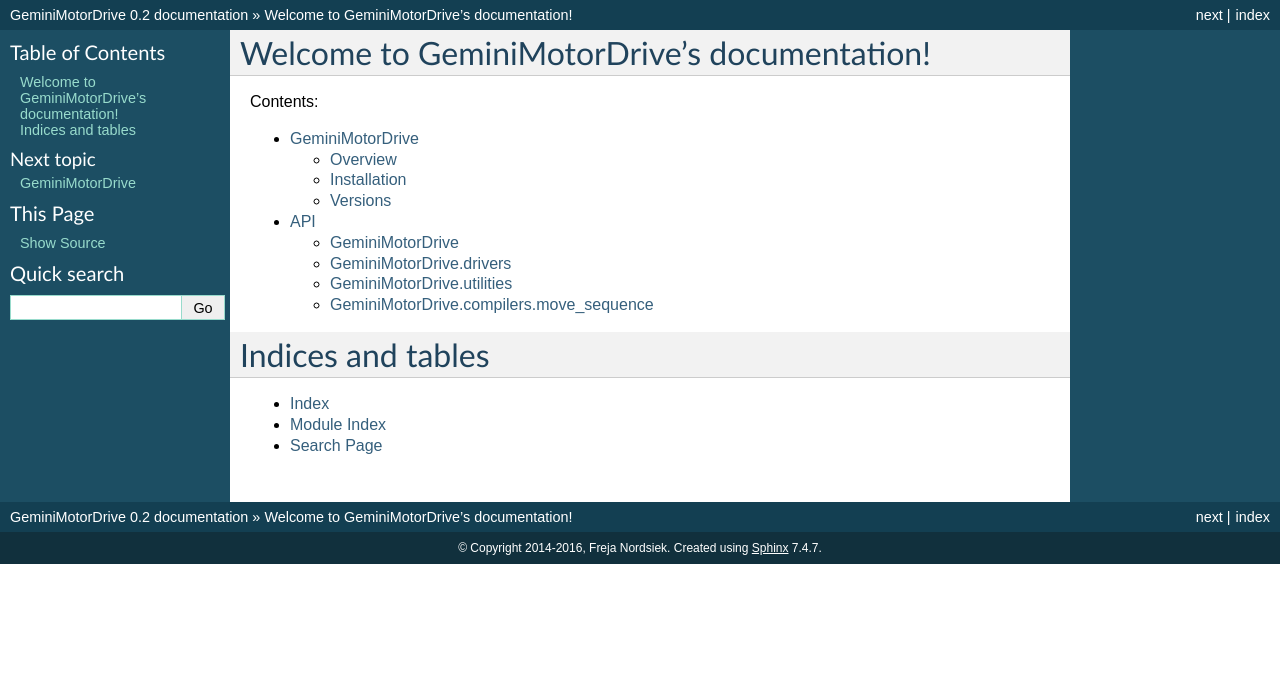
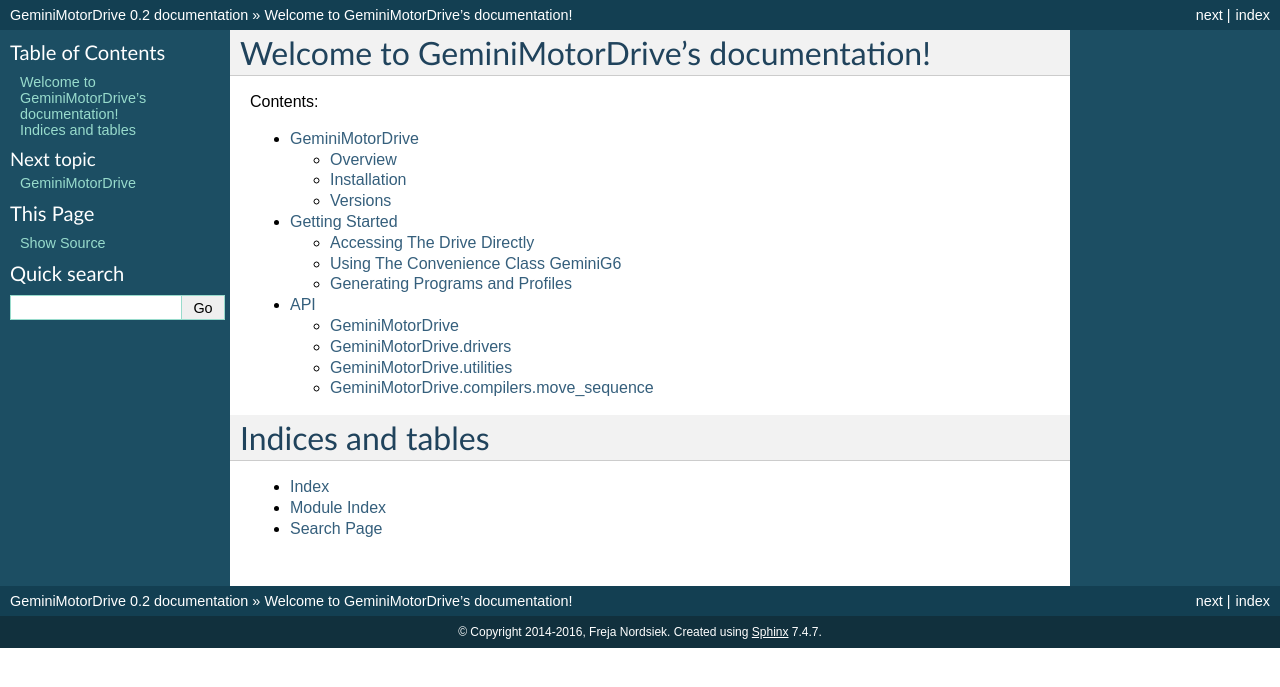
Before and after one commit to frejanordsiek/GeminiMotorDrive, a Sphinx documentation site: the page built from doc/source/index.rst, in a window 1280 px wide. Shown: the top 687 px of the page. Built offline with Sphinx 7.4.7, drawn with Linux system fonts in a browser that asks for light colours; part of the change alters nothing that is shown.

Commit message:
Added a GettingStarted page to the documentation providing explanations and examples.

```diff
--- /dev/null
+++ b/doc/source/GettingStarted.rst
@@ -0,0 +1,501 @@
+===============
+Getting Started
+===============
+
+Let's suppose that one has a Gemini GV-6 linear servo motor drive
+supporting the ASCII protocol connected to the RS232 port
+``'/dev/ttyS1'`` (would look more like ``'COM1'`` on Windows).
+
+Accessing The Drive Directly
+============================
+
+The drive is accessed directly by using drivers in the
+:py:mod:`GeminiMotorDrive.drivers` module. Right now, there is only one
+driver there, which is :py:class:`GeminiMotorDrive.drivers.ASCII_RS232`
+for the ASCII protocol over an RS232 connection (sometimes known as a
+serial connection).
+
+Connecting to The Drive
+-----------------------
+
+The first step is to connect to the drive using
+:py:class:`GeminiMotorDrive.drivers.ASCII_RS232`. There are two ways to
+access it. One is to access it directly as
+
+    >>> import GeminiMotorDrive
+    >>> from GeminiMotorDrive.drivers import ASCII_RS232
+    >>> dr = ASCII_RS232('/dev/ttyS1')
+
+and another is to use the :py:func:`GeminiMotorDrive.get_driver`
+function in the main module.
+
+    >>> import GeminiMotorDrive
+    >>> dr = GeminiMotorDrive.get_driver(driver='ASCII_RS232')
+
+Sending Commands to The Drive
+-----------------------------
+
+Using :py:meth:`GeminiMotorDrive.drivers.ASCII_RS232.send_command` and
+:py:meth:`GeminiMotorDrive.drivers.ASCII_RS232.send_commands`, one can
+send commands to the drive using the drive's ASCII language. For
+example, the drive would be energized (motor turned on) by doing
+
+    >>> dr.send_command('DRIVE1', immediate=False, timeout=1.0)
+    ['DRIVE1', 'DRIVE1\r\r\n', 'DRIVE1', None, []]
+
+The command was sent to the drive's command buffer to be executed
+when the drive is finished moving (``immediate=False``) with a
+timeout of one second to get a response from the drive. The returned
+``list`` gives the command sent to the drive (after sanitizing it a
+bit), the full response from the drive, the echoed command (``dr`` was
+initialized so that the drive would echo back commands to make it easier
+to send commands correctly), whether there was an error (``None`` means
+there was not), and the drive's repsonse separated into its individual
+lines. From the return values, there was no error meaning that the drive
+was successfully energized.
+
+If the same command had been sent but with a typo,
+
+    >>> dr.send_command('DRIV1', immediate=False, timeout=1.0)
+    ['DRIV1', 'DRIV1\r*UNDEFINED_LABEL\r\r\n', 'DRIV1',
+     'UNDEFINED_LABEL', []]
+
+The command produced an error since it was recognized. Specifically, the
+drive reported and ``'UNDEFINED_LABEL'`` error.
+
+An easier way to check whether there was an error or not is to use the
+:py:meth:`GeminiMotorDrive.drivers.ASCII_RS232.command_error` function,
+which returns ``'True'`` if a command response indicates an error. Doing
+this on the previous incorrect command,
+
+    >>> resp = dr.send_command('DRIV1', immediate=False, timeout=1.0)
+    >>> dr.command_error(resp)
+    True
+
+A ``list`` of multiple commands can be sent using
+:py:meth:`GeminiMotorDrive.drivers.ASCII_RS232.send_commands`. Let's
+energize the drive, move the motor 10000 motor units, make it oscillate
+10000 motor units 4 times, and then de-energize the drive.
+
+    >>> dr.send_commands(['DRIVE1', 'D-10000', 'GO']
+    ...                  + ['D-10000','GO','D10000','GO']*4
+    ...                  + [ 'DRIVE0'])
+    [['DRIVE1', 'DRIVE1\r', 'DRIVE1', None, []],
+     ['D-10000', 'D-10000\r', 'D-10000', None, []],
+     ['GO', 'GO\r', 'GO', None, []],
+     ['D-10000', 'D-10000\r', 'D-10000', None, []],
+     ['GO', 'GO\r', 'GO', None, []],
+     ['D10000', 'D10000\r', 'D10000', None, []],
+     ['GO', 'GO\r', 'GO', None, []],
+     ['D-10000', 'D-10000\r', 'D-10000', None, []],
+     ['GO', 'GO\r', 'GO', None, []],
+     ['D10000', 'D10000\r', 'D10000', None, []],
+     ['GO', 'GO\r', 'GO', None, []],
+     ['D-10000', 'D-10000\r', 'D-10000', None, []],
+     ['GO', 'GO\r', 'GO', None, []],
+     ['D10000', 'D10000\r', 'D10000', None, []],
+     ['GO', 'GO\r', 'GO', None, []],
+     ['D-10000', 'D-10000\r', 'D-10000', None, []],
+     ['GO', 'GO\r', 'GO', None, []],
+     ['D10000', 'D10000\r', 'D10000', None, []],
+     ['GO', 'GO\r', 'GO', None, []],
+     ['DRIVE0', 'DRIVE0\r', 'DRIVE0', None, []]]
+
+The returned ``list`` is just a ``list`` of the outputs for the
+individual commands.
+
+Using The Convenience Class GeminiG6
+====================================
+
+A major downside to using
+:py:class:`GeminiMotorDrive.drivers.ASCII_RS232` like this is that one
+must give the drive the exact commands for each action in the drive's
+language and then parse the output. This can be inconvenient at times
+and is also error prone.
+
+The :py:class:`GeminiMotorDrive.GeminiG6` class wraps around the driver
+to provide a more convenient interface for many commands.
+
+Wrapping The Driver
+-------------------
+
+An instance is made by passing a suitable driver (``dr`` in this case)
+
+    >>> gem = GeminiMotorDrive.GeminiG6(dr)
+
+The driver can still be accessed directly with ``dr`` or as
+``gem.driver`` (:py:attr:`GeminiMotorDrive.GeminiG6.driver`).
+
+Using Properties to Control And Query
+-------------------------------------
+
+Now, energizing the drive is as simple as setting the
+:py:attr:`GeminiMotorDrive.GeminiG6.energized` property.
+
+    >>> gem.energized = True
+
+And reading the property will return whether the drive is energized or
+not.
+
+    >>> gem.energized
+    True
+
+Using Programs And Profiles
+---------------------------
+
+Many times, it is undesirable to control the motor's motion one command
+at a time. For repeated patterns of motion, doing it each time is error
+prone and can suffer from transmission errors. In addition, the
+transmission time for each command can slow down operation. A useful
+feature of the Gemini G6 series is that they can store sequences of
+commands as programs and sequences of movement as motion profiles in
+their internal memory. The commands can then be run locally one after
+another without having to wait for a new command to be sent.
+
+Programs and profiles are a bit different though. Programs allow nearly
+all commands and operate as if the commands had been sent, interpretting
+each command in the program one after another. Profiles allow a much
+more limited set commands that essentially only describe movement
+patterns. But profiles are not interpreted each time they are
+run. Instead, the drive compiles them to an internal motion description
+when they are received. Profiles run faster since there is no
+interpretting at each step. Moreover, the drive can receive and run
+commands while a profile is running.
+
+Programs and profiles are numbered starting from one.
+
+.. warning::
+
+   Gemini G6 drives have a limited amount of memory. This means that
+   they can not necessarily store the full numerical number of programs
+   and profiles indicated in the manual. Larger programs and profiles
+   consume more memory.
+
+Let's take the earlier example motion of moving the motor 10000 motor
+units and then making it oscillate 10000 motor units 4 times. But this
+time, we will make the motor pause for one second before it starts to
+oscillate. For the program version, we will make it energize the drive
+at the beginning and de-energize the drive at the end (this cannot be
+done in a profile). The program version of this looks like
+
+    >>> pgm = ['DRIVE1', 'D-10000', 'GO', 'WAIT(AS.1=b0)', 'T1']
+    ...       + ['D-10000','GO','D10000','GO']*4
+    ...       + [ 'DRIVE0']
+
+and the profile version looks like
+
+    >>> pfl = ['D-10000', 'GOBUF', 'GOWHEN(T=1000)']
+    ...       + ['D-10000','GOBUF','D10000','GOBUF']*4
+
+Programs and profiles are set using
+:py:meth:`GeminiMotorDrive.GeminiG6.set_program_profile`. To set program
+1,
+
+    >>> gem.set_program_profile(1, pgm, program_or_profile='program')
+    True
+
+We can then read the program back with
+:py:meth:`GeminiMotorDrive.GeminiG6.get_program`
+
+    >>> gem.get_program(1)
+    ['Drive1',
+     'D-10000',
+     'GO1',
+     'WAIT(AS.1=b0)',
+     'T1',
+     'D-10000',
+     'GO1',
+     'D10000',
+     'GO1',
+     'D-10000',
+     'GO1',
+     'D10000',
+     'GO1',
+     'D-10000',
+     'GO1',
+     'D10000',
+     'GO1',
+     'D-10000',
+     'GO1',
+     'D10000',
+     'GO1',
+     'DRIVE0']
+
+This looks a bit different than the program that was sent. A lot of
+commands have default values for arguments or can interpret many strings
+to be the same. When a program is read from the drive, all arguments are
+given, even if they have the default value. And they can be rendered
+into strings differently than a human would.
+
+Setting profile 1 is similar
+
+    >>> gem.set_program_profile(1, pfl, program_or_profile='profile')
+    True
+
+except that we cannot read a profile from the drive. This is something
+that Gemini drives does not support.
+
+Programs and profiles are run the same way using
+:py:meth:`GeminiMotorDrive.GeminiG6.run_program_profile`. Running
+program 1 is done by
+
+    >>> gem.run_program_profile(1, program_or_profile='program',
+    ...                         timeout=20.0)
+
+and running profile 1 is done by
+
+    >>> gem.run_program_profile(1, program_or_profile='profile',
+    ...                         timeout=2.0)
+
+Which are nearly identical. It is just a matter of specifying whether to
+run a ``'program'`` or a ``'profile'``. The `timeout` argument does
+deserve special attention. It is used to specify how many seconds to
+wait to collect the output from the drive. When running a program, each
+command that is run is returned as it is run, meaning that the
+`timeout` needs to be longer than the program takes to run if one
+wants to collect all of its output. When running a profile, just the
+command to run a profile is returned. Thus, for a profile, the
+`timeout` can be relatively short.
+
+:py:meth:`GeminiMotorDrive.GeminiG6.run_program_profile` returns the
+output that it captures within the window of the `timeout`.
+
+Generating Programs and Profiles
+================================
+
+Programs and profiles give a large level of convenience, but they still
+have to be written without introducing errors. For simple motion
+composed of sequences of parabolic motion (parobolic position vs. time
+graphs) coming to a stop at the end of each step with optional pauses in
+beteen, a sort of higher level language
+description of the motion is provided. It can be compiled to the program
+and profile language of the drive using the module
+:py:mod:`GeminiMotorDrive.compilers.move_sequence`.
+
+Defining Movement Sequences (Syntax)
+------------------------------------
+
+A move sequence is formatted as an iterable of ``dict``. Each element of
+the iterable defines a block of movement steps. The blocks are done one
+after another.
+
+Each block defines the movements to perform, the time to wait after each
+movement, and the number of to do the motion of the block. These are
+defined using the ``'moves'``, ``'wait_times'``, and ``'iterations'``
+keys respectively.
+
+  * ``'moves'`` is an iterable of the movements to do, which are
+    themselves ``dict``.
+  * ``'wait_times'`` is an iterable of the number of seconds to wait
+    after each movement. Values of 0 mean no wait.
+  * ``'iterations'`` is a positive integer specifying how many times to
+    do the block. Values > 1 imply doing a loop.
+
+A block consisting of movements ``M1`` and ``M2``, with waits of ``1.0``
+and ``0.3`` seconds after the first and second movements, and is done 20 times would look like
+
+``{'iterations': 20, 'wait_times': [1.0, 0.3], 'moves': [M1, M2]}``
+
+Movements need to specify a distance to move, a maximum velocity that
+will the motor will attempt to reach, the acceleration magnitude to use
+when speeding up, and the accleration magnitude (deceleration) to use
+when slowing down to a stop. To match the program language of the drive,
+these are given as the keys ``'D'``, ``'V'``, ``'A'``, and ``'AD'``
+respecively. They each take single numerical values, which can be
+floating point.
+
+  * ``'D'`` The distance to move including sign.
+  * ``'V'`` Maximum velocity for the motor to attempt to reach.
+  * ``'A'`` Acceleration magnitude to use when speeding up.
+  * ``'AD'`` Acceleration magnitude to use when slowing down to a stop.
+
+Notice that the units have not been defined yet. At this stage, they do
+not have to be. One could use the motor's unit of distance, meters,
+centimeters, etc. And one could be using the motor's units of velocity,
+m/s, cm/s, etc.
+
+A movement going a distance of ``120`` backwards (negative) with a
+maximum velocity of ``3.3``, an acceleration of ``0.1``, and a
+deceleration of ``30`` would be
+
+``{'D': -120, 'V': 3.3, 'A': 0.1, 'AD': 30}``
+
+Now, let's define a movement sequence consisting of one block where
+there are two motions inside it with a pause of 1 second in between
+movements.
+
+    >>> cycles = [{'iterations':1, 'wait_times':[1, 0],
+    ...           'moves':[{'A':100, 'AD':0, 'D':-1000, 'V':100},
+    ...           {'A':90, 'AD':0, 'D':-1000, 'V':100}]}]
+
+And another longer movement sequence consisting of a single movement
+with a 1 second paus, then oscillating 100 times, and then moving back
+to the starting position.
+
+    >>> long_cycles = [{'iterations':1, 'wait_times':[1],
+    ...                'moves':[{'A':100, 'AD':0, 'D':-1000, 'V':100}]},
+    ...                {'iterations':100, 'wait_times':[0, 0],
+    ...                'moves':[{'A':50, 'AD':40, 'D':-1000, 'V':30},
+    ...                {'A':50, 'AD':40, 'D':1000, 'V':30}]},
+    ...                {'iterations':1, 'wait_times':[0],
+    ...                'moves':[{'A':100, 'AD':0, 'D':1000, 'V':100}]}]
+
+Units
+-----
+
+The units in the motion sequence are thus far undefined. The Gemini
+drive has its own particular set of units it uses, much like many
+stepper and servo motor drives.
+
+If the sequence was written using the motor's units, then the sequence
+can be compiled and the motion will be performed truthfully. But if say
+we are using units of meters, m/s, and m/s**2; this will not be the
+case and we will have to do a unit conversion first.
+
+The one thing that is fixed in the units is the unit of time, which is
+fixed to seconds.
+
+Now, the motor's units are defined by two variables, called DMEPIT and
+ERES. They are the electrical pitch and encoder resolution of the motor
+respectively. For Gemini drives, the conversions between motor units and
+MKS units (distance in meters, velocity in m/s, and acceleration in
+m/s**2) is
+
+  * ``D_motor = 1e3 * D * ERES / DMEPIT``
+  * ``V_motor = 1e3 * V / DMEPIT``
+  * ``A_motor = 1e3 * A / DMEPIT``
+
+The module :py:mod:`GeminiMotorDrive.utilities` provides a class for
+converting units called
+:py:class:`GeminiMotorDrive.utilities.UnitConverter`. If ``dmepit`` and
+``eres`` are the DMEPIT and ERES values for the motor, a unit converter
+for MKS can be created by
+
+    >>> from GeminiMotorDrive.utilities import UnitConverter
+    >>> uc = UnitConverter(dmepit=dmepit, eres=eres,
+    ...                    unit_in_meters=1.0)
+
+The `unit_in_meters` parameter is used to specify the unit of distance
+(remember, the unit of time is fixed as seconds) in meters. So, if one
+wanted to do centimeters, one would use ``unit_in_meters=0.01``. If one
+wanted to do inches, one would use ``unit_in_meters=0.0254``.
+
+Now, ``uc`` (:py:class:`GeminiMotorDrive.utilities.UnitConverter`) is
+not really meant to be used by the user directly. It is instead an
+object passed as an argument when compiling the move sequence or
+calculating how long it will take to complete. However, the move
+squence's units can be converted directly using
+:py:func:`GeminiMotorDrive.compilers.move_sequence.convert_sequence_to_motor_units`
+in the module :py:mod:`GeminiMotorDrive.compilers.move_sequence`.
+
+    >>> from GeminiMotorDrive.compilers.move_sequence import convert_sequence_to_motor_units
+    >>> convert_sequence_to_motor_units(cycles, unit_converter=uc)
+
+Compiling the Program or Profile
+--------------------------------
+
+Move sequences are compiled into programs and profiles using the module
+:py:mod:`GeminiMotorDrive.compilers.move_sequence`. Specifically, the
+function
+:py:func:`GeminiMotorDrive.compilers.move_sequence.compile_sequence`
+is used. Import it
+
+    >>> from GeminiMotorDrive.compilers.move_sequence import compile_sequence
+
+If we want to compile the move sequence ``ms`` to a program using
+``uc``, one would do
+
+    >>> compile_sequence(ms, program_or_profile='program',
+    ...                  unit_converter=uc)
+
+or to compile it to a profile
+
+    >>> compile_sequence(ms, program_or_profile='profile',
+    ...                  unit_converter=uc)
+
+By default, the function assumes that the move sequence is given in
+motor units.
+
+Now, lets compile ``cycles`` into a program and then a profile assuming
+that it is in motor units. First, a program
+
+    >>> compile_sequence(cycles, program_or_profile='program')
+    ['A100',
+     'AD0',
+     'V100',
+     'D-1000',
+     'GO1',
+     'WAIT(AS.1=b0)',
+     'T1',
+     'A90',
+     'GO1',
+     'WAIT(AS.1=b0)']
+
+and now a profile
+
+    >>> compile_sequence(cycles, program_or_profile='profile')
+    ['A100',
+     'AD100',
+     'V100',
+     'D-1000',
+     'VF0',
+     'GOBUF1',
+     'GOWHEN(T=1000)',
+     'A90',
+     'AD90',
+     'VF0',
+     'GOBUF1']
+
+Compiling the longer program, which had oscillation, into a program
+results in
+
+    >>> compile_sequence(long_cycles, program_or_profile='program')
+    ['A100',
+     'AD0',
+     'V100',
+     'D-1000',
+     'GO1',
+     'WAIT(AS.1=b0)',
+     'T1',
+     'L100',
+     'A50',
+     'AD40',
+     'V30',
+     'D-1000',
+     'GO1',
+     'WAIT(AS.1=b0)',
+     'D~',
+     'GO1',
+     'WAIT(AS.1=b0)',
+     'LN',
+     'A100',
+     'AD0',
+     'V100',
+     'GO1',
+     'WAIT(AS.1=b0)']
+
+The programs and profiles can be sent to the drive and run.
+
+Movement Completion Time
+------------------------
+
+Sometimes it is useful to know how long a movement sequence is going to
+take. This is done using the function
+:py:func:`GeminiMotorDrive.compilers.move_sequence.get_sequence_time`
+in the module :py:mod:`GeminiMotorDrive.compilers.move_sequence`. It can
+either be given a unit convert ``uc`` directory or the encoder
+resolution (ERES stored in ``eres``). It then returns the time the move
+sequence takes in seconds to perform.
+
+    >>> from GeminiMotorDrive.compilers.move_sequence import get_sequence_time
+    >>> get_sequence_time(cycles, unit_converter=uc)
+
+or using ERES
+
+    >>> from GeminiMotorDrive.compilers.move_sequence import get_sequence_time
+    >>> get_sequence_time(cycles, eres=eres)
+
+Due to drive latency and motor latencies, it usually takes a bit longer
+for the motion sequence to complete when it is run by the drive. This is
+especially true for programs where each command in the program has to be
+interpreted.
--- a/doc/source/index.rst
+++ b/doc/source/index.rst
@@ -12,6 +12,7 @@ Contents:
    :maxdepth: 2
 
    information
+   GettingStarted
    api
 
 Indices and tables
```
